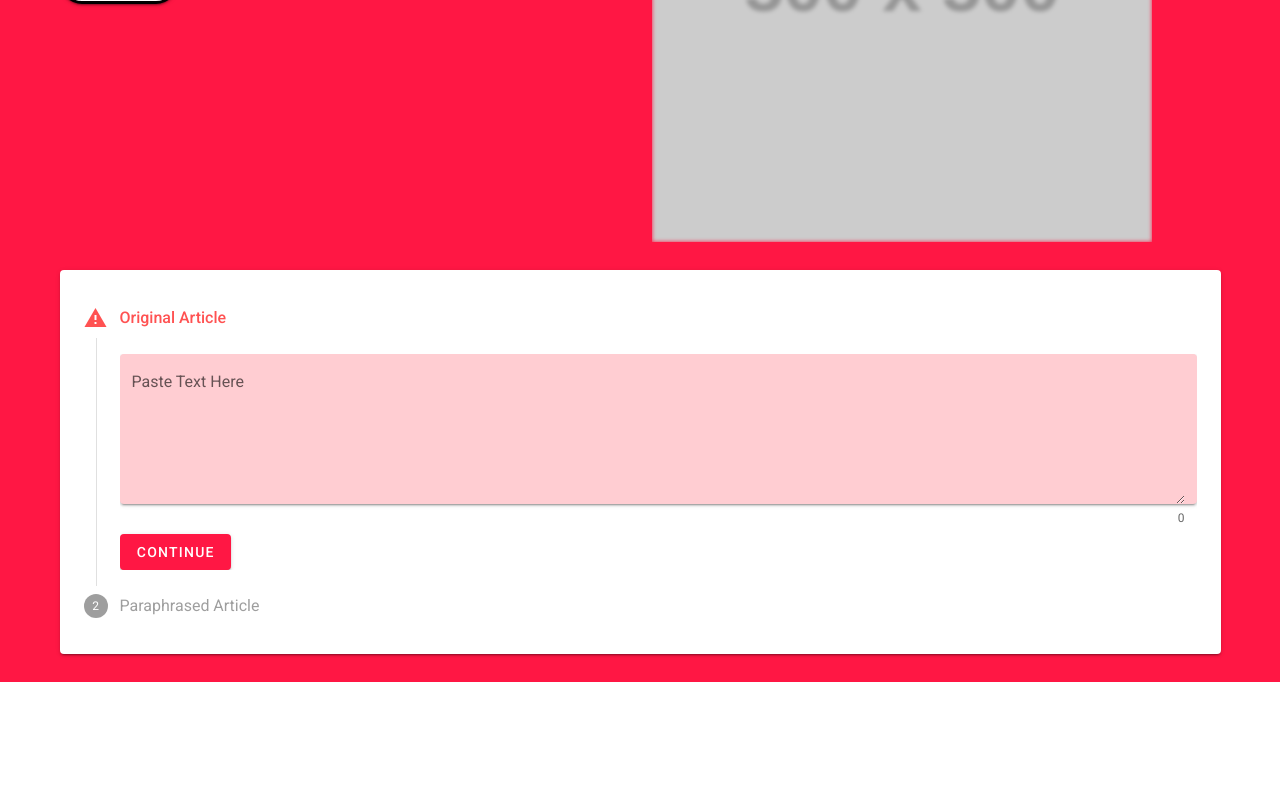
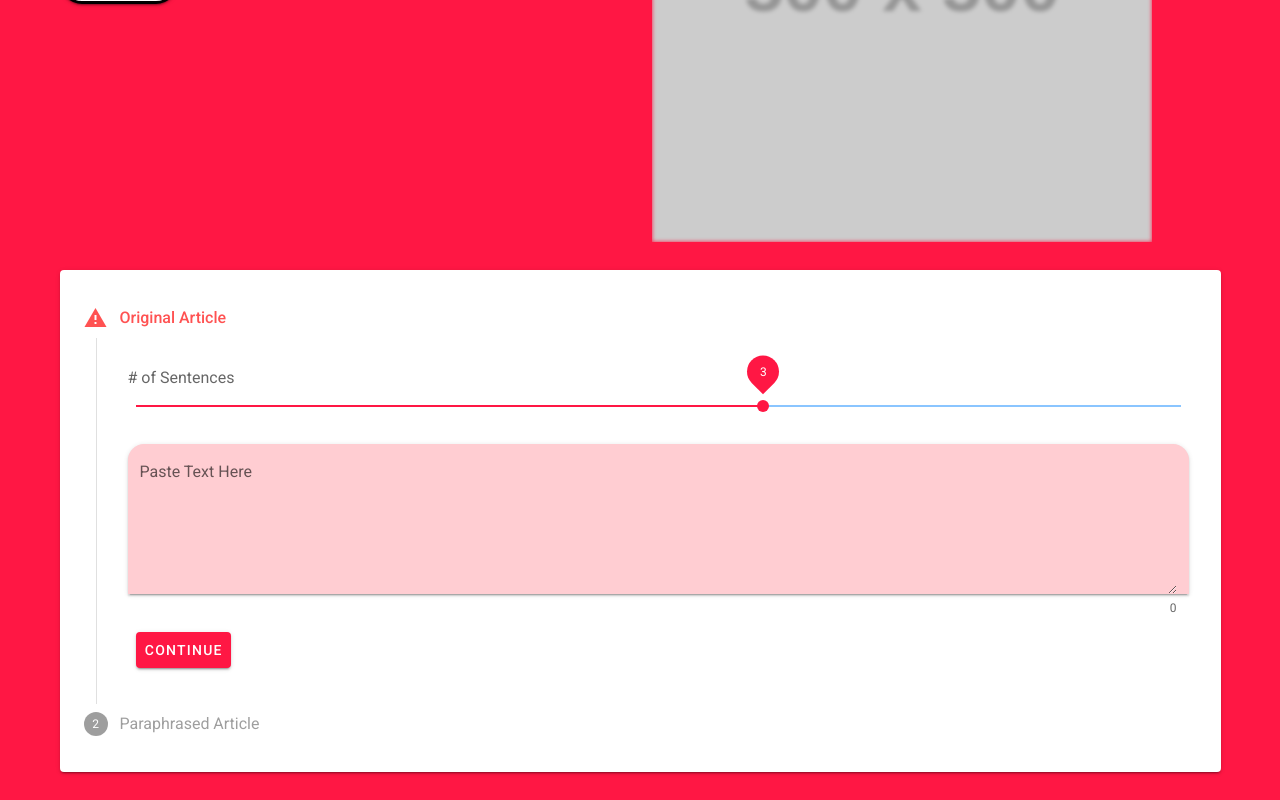
Before and after one commit to ConceptCodes/compile, a Vue app: page /paraphrase in a window 1280 px wide. Shown: the part 346-1146 px from the top of the page. Before the commit the page ends 1028 px from the top, so only its background shows below. Built offline with nearby package versions, Linux system fonts and the light colour scheme.

Commit message:
moving onto server, request will be made there

```diff
--- a/package.json
+++ b/package.json
@@ -8,9 +8,11 @@
     "lint": "vue-cli-service lint"
   },
   "dependencies": {
+    "axios": "^0.24.0",
     "core-js": "^3.6.5",
     "register-service-worker": "^1.7.1",
     "summary-bot": "^1.0.1",
+    "translate": "^1.4.0",
     "vue": "^2.6.11",
     "vue-router": "^3.2.0",
     "vuetify": "^2.4.0",
--- a/src/views/Paraphrase.vue
+++ b/src/views/Paraphrase.vue
@@ -11,12 +11,27 @@
       />
 
       <v-stepper v-model="step" vertical class="dark w-100 py-3 mb-4">
-        <v-stepper-step :rules="[() => article ? true: false]" color="red accent-3" :complete="step > 1" step="1">
+        <v-stepper-step
+          :rules="[() => (article ? true : false)]"
+          color="red accent-3"
+          :complete="step > 1"
+          step="1"
+        >
           Original Article
         </v-stepper-step>
 
         <v-stepper-content step="1">
-          <v-card flat color="transparent">
+          <v-card flat class="my-3 mx-2" color="transparent">
+            <v-label># of Sentences</v-label>
+            <v-slider
+              color="red accent-3"
+              v-model="strength"
+              :step="1"
+              :max="5"
+              thumb-label="always"
+              ticks
+              tick-size="4"
+            ></v-slider>
             <v-textarea
               label="Paste Text Here"
               v-model="article"
@@ -27,8 +42,16 @@
               full-width
               shaped
             ></v-textarea>
+            <v-card-actions>
+              <v-btn
+                color="red accent-3"
+                class="white--text"
+                @click="paraphrase"
+              >
+                Continue
+              </v-btn>
+            </v-card-actions>
           </v-card>
-          <v-btn color="red accent-3" class="white--text" @click="paraphrase"> Continue </v-btn>
         </v-stepper-content>
 
         <v-stepper-step color="red accent-3" :complete="step > 1" step="2">
@@ -56,13 +79,21 @@
                   :size="200"
                   :width="15"
                   :value="value"
-                  color="red accent-3">
-                    <div class="display-1">
-                      {{ value }}%
-                    </div>
-                    <br><br>
+                  color="red accent-3"
+                >
+                  <div class="display-1">{{ value }}%</div>
+                  <br /><br />
                 </v-progress-circular>
-                  <div class="font-weight-bold red--text accent-3 text-center text-h6">different</div>
+                <div
+                  class="
+                    font-weight-bold
+                    red--text
+                    accent-3
+                    text-center text-h6
+                  "
+                >
+                  different
+                </div>
               </v-col>
             </v-row>
           </v-card>
@@ -75,25 +106,50 @@
 
 <script>
 /* eslint-disable */
+import axios from "axios";
 import Banner from "@/components/Banner.vue";
 
 export default {
   name: "Paraphrase",
   data: () => ({
-    article: '',
-    content: '',
-    desc: 'In need of a basic algorithm to help you paraphrase content? Your in luck. First, we split the text into sentences. Aftewards, we translate each sentence between multiple different languages before being translated back to english. Lastly, we join all the sentences back together and evaluate how close it is to the original content.',
+    article: "",
+    translations: [],
+    content: "",
+    desc: "In need of a basic algorithm to help you paraphrase content? Your in luck. First, we split the text into sentences. Aftewards, we translate each sentence between multiple different languages before being translated back to english. Lastly, we join all the sentences back together and evaluate how close it is to the original content.",
     step: 1,
-    value: 0
+    strength: 3,
+    value: 0,
   }),
   methods: {
     paraphrase() {
       // split paragraph into sentences
-      let sentences = this.article.match(/\(?[^\.\?\!]+[\.!\?]\)?/g)
-      // translate content to chinese
+      let _sentences = this.article.match(/\(?[^\.\?\!]+[\.!\?]\)?/g);
+      // convert sentences
+      _sentences.map(x => {
+        axios.post("https://rewriter-paraphraser-text-changer-multi-language.p.rapidapi.com/rewrite",{ language: "en", strength: this.strength, text: x }, {headers: {
+            "content-type": "application/json",
+            "x-rapidapi-host":
+              "rewriter-paraphraser-text-changer-multi-language.p.rapidapi.com",
+            "x-rapidapi-key":
+              "04aae48a77msh382646537c084cdp150285jsn75d959ee5ba3",
+          }})
+          .then((response) => {
+            this.translations.push(response.data)
+          })
+          .catch(function (error) {
+            console.error(error);
+          });
+      });
+      // this.value = parseFloat(
+      //   this.translations
+      //     .map((li) => li.similarity)
+      //     .reduce((sum, val) => sum + val, 0) / this.translations.length
+      // ).toFixed(2);
 
-      this.step = 2
-    }
+      // this.content = this.translations.map(x => x.rewrite).join(" ")
+      console.log(this.translations)
+      this.step = 2;
+    },
   },
   components: {
     Banner,
@@ -102,5 +158,4 @@ export default {
 </script>
 
 <style lang="scss">
-
 </style>
```
Also changed, not shown: 2 other files (tests, documents, lock files or other folders).
